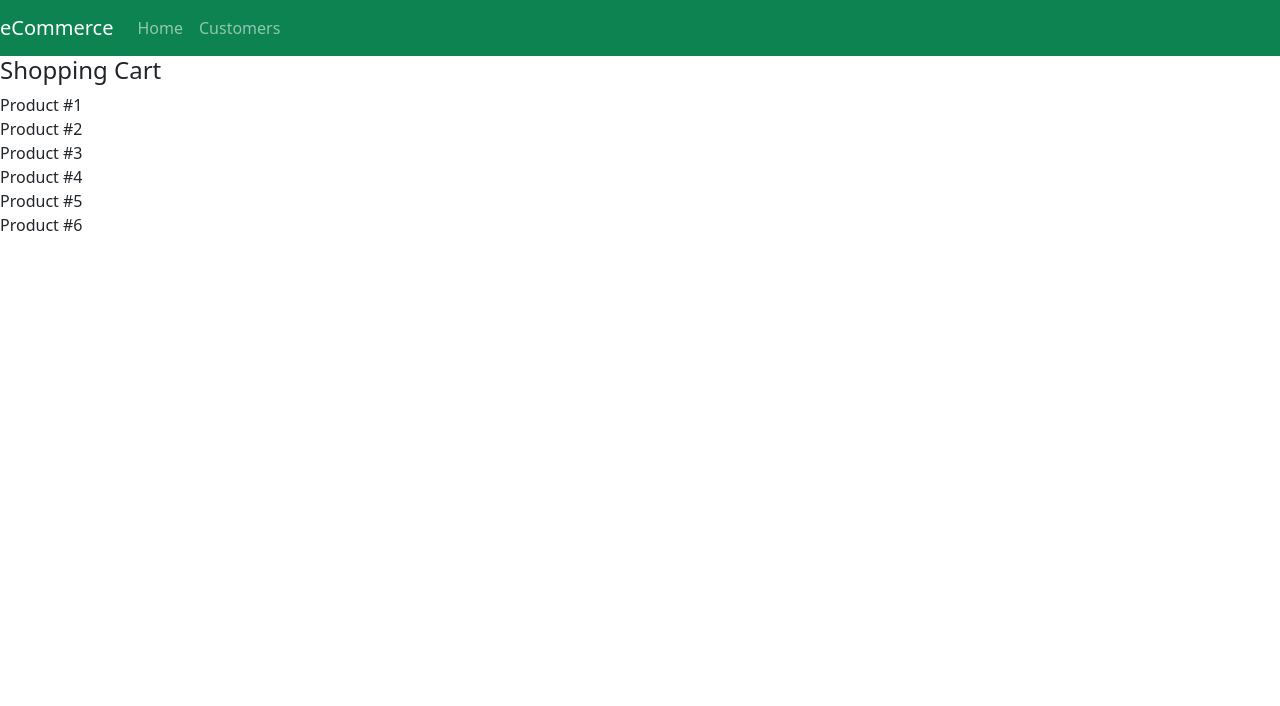
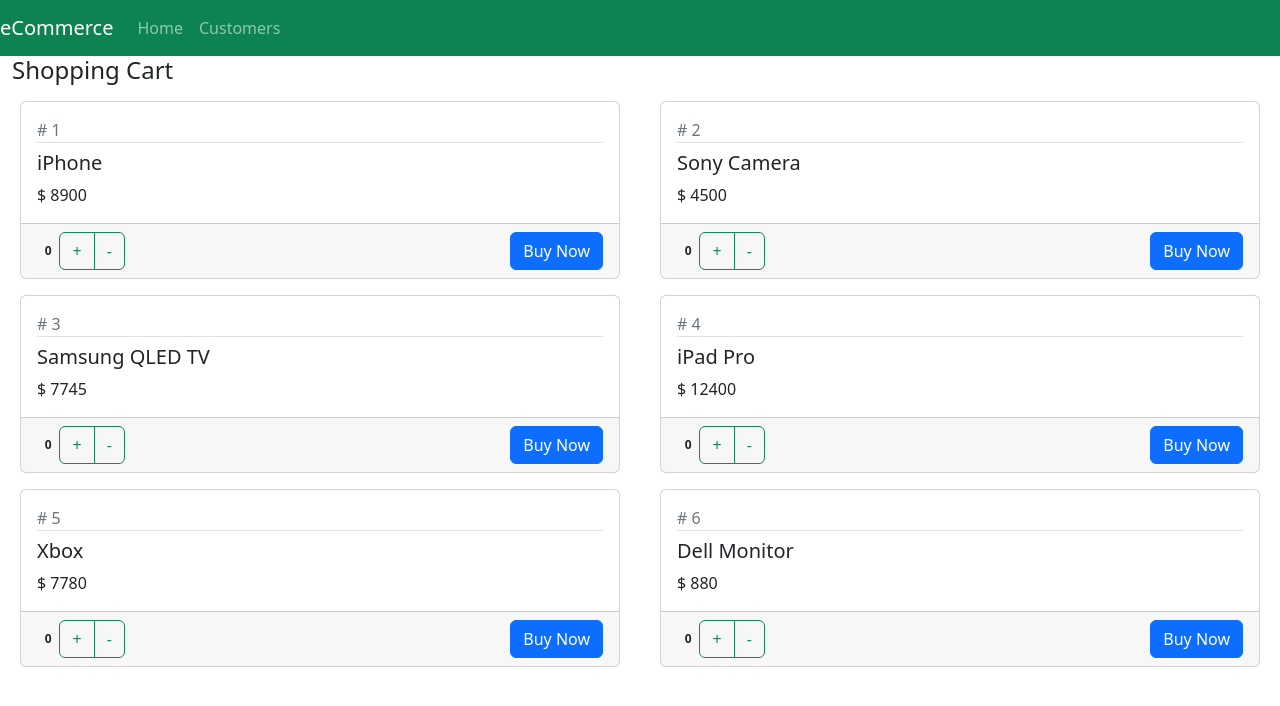
Before and after one commit to apisceva/eCommerce, a React (Create React App) app: page / in a window 1280 px wide. Shown: the top 706 px of the page. Built offline with nearby package versions, Linux system fonts and the light colour scheme.

Commit message:
added to Shopping Cart onIncrement/onDecrement, buyNow button

```diff
--- a/src/Product.jsx
+++ b/src/Product.jsx
@@ -1,7 +1,49 @@
-import React, {Component} from "react";
+import React, { Component } from "react";
 
 export default class Product extends Component {
-    render() {
-        return <div>Product #{this.props.id}</div>
-    }
+  state = {
+    product: this.props.product,
+  };
+  render() {
+    return (
+      <div className="col-lg-6">
+        <div className="card m-2">
+          <div className="card-body">
+            <div className="text-muted"> # {this.state.product.id}</div>
+            <h5 className="pt-2 border-top">{this.state.product.productName}</h5>
+            <div>$ {this.state.product.price}</div>
+          </div>
+          {/*card body ends here */}
+
+          <div className="card-footer">
+            <div className="float-start">
+              <span className="badge">{this.state.product.quantity}</span>
+              <div className="btn-group">
+                <button
+                  className="btn btn-outline-success"
+                  onClick={() => {
+                    this.props.onIncrement(this.state.product, 10);
+                  }}
+                >
+                  +
+                </button>
+
+                <button
+                  className="btn btn-outline-success"
+                  onClick={() => {
+                    this.props.onDecrement(this.state.product, 0);
+                  }}
+                >
+                  -
+                </button>
+              </div>
+            </div>
+
+            <div className="float-end">{this.props.children}</div>
+          </div>
+          {/* card-footer ends here */}
+        </div>
+      </div>
+    );
+  }
 }
--- a/src/ShoppingCart.jsx
+++ b/src/ShoppingCart.jsx
@@ -1,34 +1,64 @@
-import React, {Component} from "react";
+import React, { Component } from "react";
 import Product from "./Product";
 
 export default class ShoppingCart extends Component {
   state = {
     products: [
-            {id: 1, productName: "iPhone", price: 8900, quantity: 0},
-            {id: 2, productName: "Sony Camera", price: 4500, quantity: 0},
-            {id: 3, productName: "Samsung QLED TV", price: 7745, quantity: 0},
-            {id: 4, productName: "iPad Pro", price: 12400, quantity: 0},
-            {id: 5, productName: "Xbox", price: 7780, quantity: 0},
-            {id: 6, productName: "Dell Monitor", price: 880, quantity: 0}
-    ]
-    }
+      { id: 1, productName: "iPhone", price: 8900, quantity: 0 },
+      { id: 2, productName: "Sony Camera", price: 4500, quantity: 0 },
+      { id: 3, productName: "Samsung QLED TV", price: 7745, quantity: 0 },
+      { id: 4, productName: "iPad Pro", price: 12400, quantity: 0 },
+      { id: 5, productName: "Xbox", price: 7780, quantity: 0 },
+      { id: 6, productName: "Dell Monitor", price: 880, quantity: 0 },
+    ],
+  };
   render() {
     return (
-      <div>
+      <div className="container-fluid">
         <h4>Shopping Cart</h4>
-        <div>
+
+        <div className="row">
           {this.state.products.map((prod) => {
             return (
               <Product
                 key={prod.id}
-                id={prod.id}
-                productName={prod.productName}
-                price={prod.price}
-                />
+                product={prod}
+                onIncrement={this.handleIncrement}
+                onDecrement={this.handleDecrement}
+              >
+                <button className="btn btn-primary">Buy Now</button>
+              </Product>
             );
           })}
         </div>
       </div>
     );
   }
+  //render ends here
+
+   //executes when the user clicks on + button.
+  handleIncrement = (product, maxValue) => {
+    let allProducts = [...this.state.products];
+    let index = allProducts.indexOf(product);
+
+    if (allProducts[index].quantity < maxValue) {
+      allProducts[index].quantity++;
+
+      //update the state of current component (parent component)
+      this.setState({ products: allProducts });
     }
+  };
+
+  //executes when the user clicks on - button.
+  handleDecrement = (product, minValue) => {
+    let allProducts = [...this.state.products];
+    let index = allProducts.indexOf(product);
+
+    if (allProducts[index].quantity > minValue) {
+      allProducts[index].quantity--;
+
+      //update the state of current component (parent component)
+      this.setState({products: allProducts})
+    }
+  };
+}
--- a/src/index.css
+++ b/src/index.css
@@ -5,6 +5,10 @@
 .navbar-style
 {
     background-color:#0c8351 !important;
+}
+
+.badge {
+  color: #212529;
 }
 
 .green-highlight {
```
Lines whose indentation alone changed are shown as unchanged.
